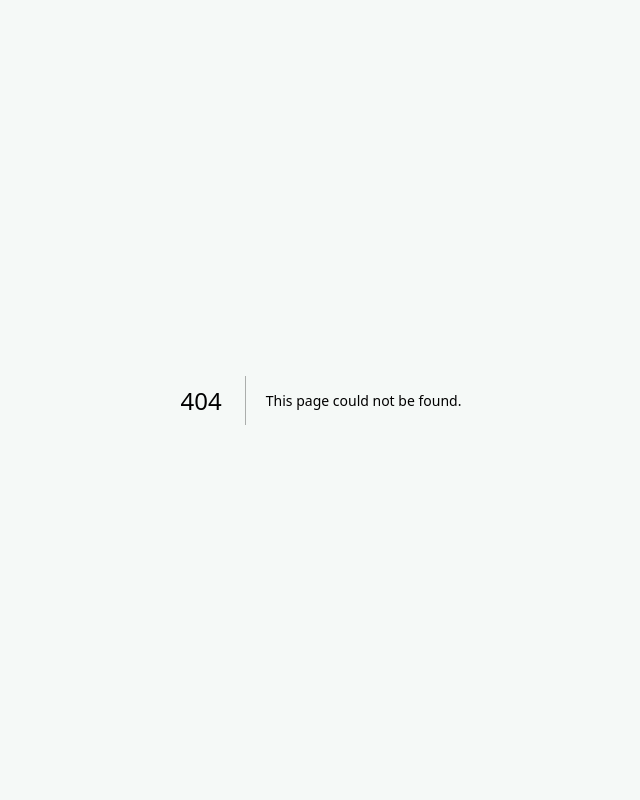
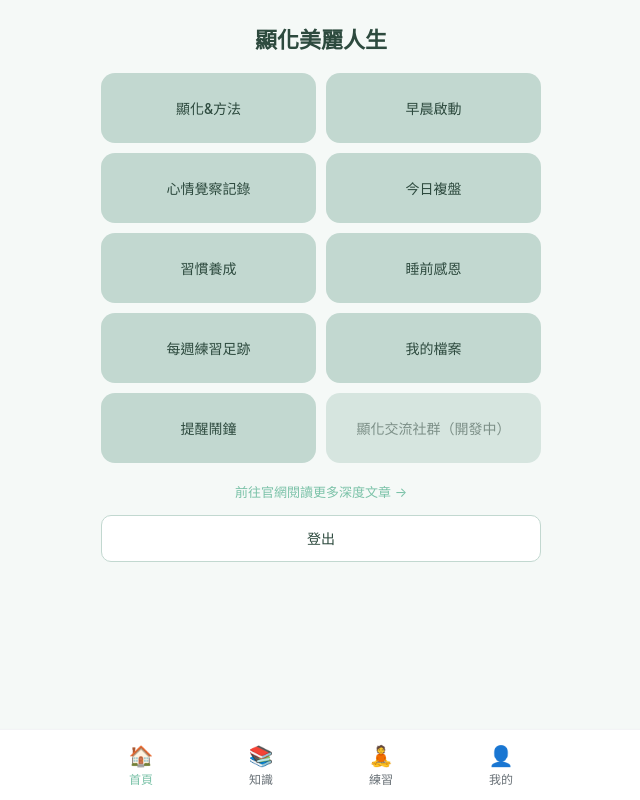
Before and after one commit to ccliu20051118-jpg/manifestation-app, a Next.js app: page /dashboard in a window 1280 px wide. Before the commit this address had no page. Shown: the whole page, without its empty margins (319-959 px from the left). Built offline with nearby package versions, Linux system fonts and the light colour scheme; no server answers.

Commit message:
Add files via upload

```diff
--- /dev/null
+++ b/app/dashboard/page.tsx
@@ -0,0 +1,98 @@
+"use client";
+import { useEffect, useState } from "react";
+import { createClient } from "@/lib/supabase-browser";
+import { useRouter } from "next/navigation";
+import Link from "next/link";
+export default function DashboardPage() {
+  const [userName, setUserName] = useState("");
+  const router = useRouter();
+  useEffect(function() {
+    var supabase = createClient();
+    supabase.auth.getUser().then(function(res) {
+      if (res.data.user && res.data.user.email) {
+        setUserName(res.data.user.email.split("@")[0]);
+      }
+    });
+  }, []);
+  function handleLogout() {
+    var supabase = createClient();
+    supabase.auth.signOut().then(function() {
+      router.push("/login");
+    });
+  }
+  var menuItems = [
+    { title: "顯化&方法", href: "/dashboard/knowledge" },
+    { title: "早晨啟動", href: "/dashboard/morning" },
+    { title: "心情覺察記錄", href: "/dashboard/mood" },
+    { title: "今日複盤", href: "/dashboard/review" },
+    { title: "習慣養成", href: "/dashboard/habit" },
+    { title: "睡前感恩", href: "/dashboard/evening" },
+    { title: "每週練習足跡", href: "/dashboard/weekly" },
+    { title: "我的檔案", href: "/dashboard/profile" },
+    { title: "提醒鬧鐘", href: "/dashboard/reminder" },
+    { title: "顯化交流社群（開發中）", href: "#" },
+  ];
+  return (
+    <div style={{ maxWidth: 480, margin: "0 auto", padding: "16px 20px" }}>
+      <div style={{ textAlign: "center", marginBottom: 16, marginTop: 8 }}>
+        <h1 style={{ fontSize: 22, fontWeight: "bold", color: "#2D4A3E" }}>
+          顯化美麗人生
+        </h1>
+        {userName ? (
+          <p style={{ color: "#687076", fontSize: 13, marginTop: 4 }}>歡迎回來，{userName}</p>
+        ) : null}
+      </div>
+      <div style={{ display: "grid", gridTemplateColumns: "1fr 1fr", gap: 10, marginBottom: 16 }}>
+        {menuItems.map(function(item) {
+          return (
+            <Link
+              key={item.title}
+              href={item.href}
+              style={{
+                backgroundColor: "#C2D8D0",
+                borderRadius: 14,
+                padding: 14,
+                minHeight: 70,
+                display: "flex",
+                alignItems: "center",
+                justifyContent: "center",
+                textDecoration: "none",
+                opacity: item.href === "#" ? 0.6 : 1,
+              }}
+            >
+              <span style={{ fontSize: 14, fontWeight: 500, color: "#2D4A3E", textAlign: "center" }}>
+                {item.title}
+              </span>
+            </Link>
+          );
+        })}
+      </div>
+      <div style={{ textAlign: "center", marginBottom: 12 }}>
+        <a
+          href="https://futurehealingdesign.com"
+          target="_blank"
+          rel="noopener noreferrer"
+          style={{ color: "#7BC2A8", fontSize: 13 }}
+        >
+          前往官網閱讀更多深度文章 →
+        </a>
+      </div>
+      <button
+        onClick={handleLogout}
+        style={{
+          width: "100%",
+          padding: 12,
+          backgroundColor: "#FFFFFF",
+          border: "1px solid #C2D8D0",
+          borderRadius: 10,
+          color: "#2D4A3E",
+          fontSize: 14,
+          fontWeight: 500,
+          cursor: "pointer",
+        }}
+      >
+        登出
+      </button>
+    </div>
+  );
+}
```
